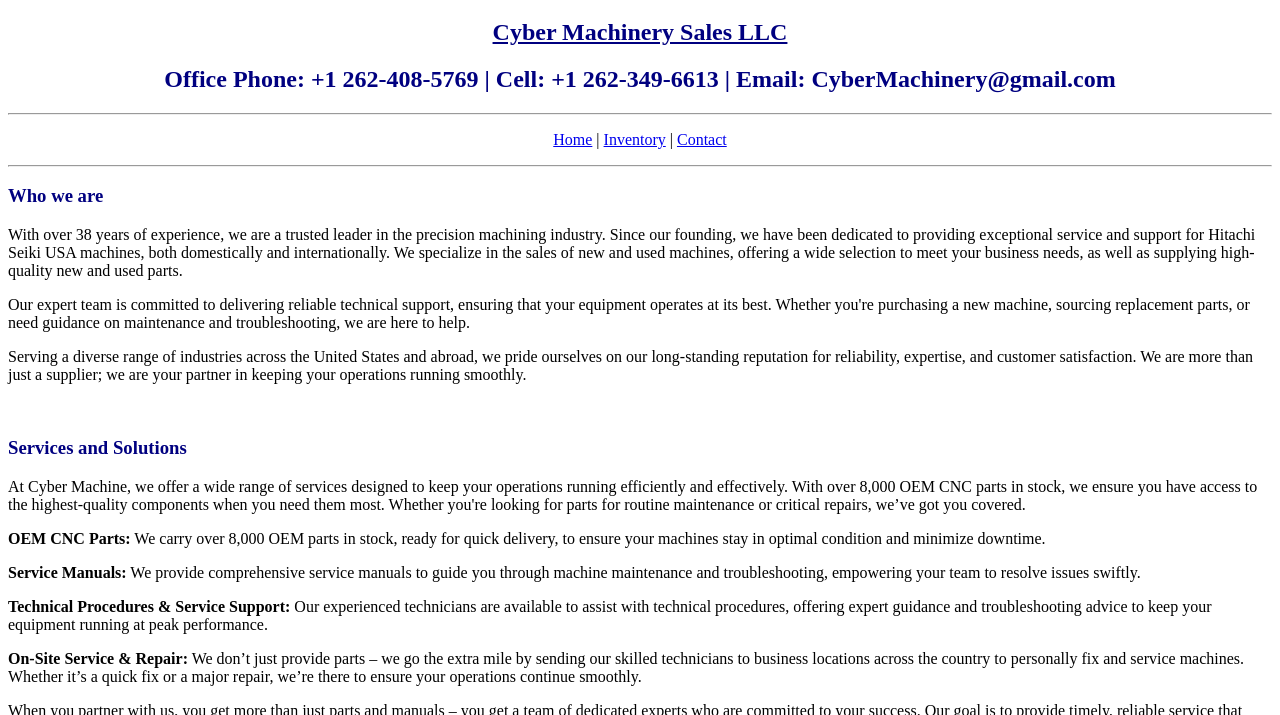
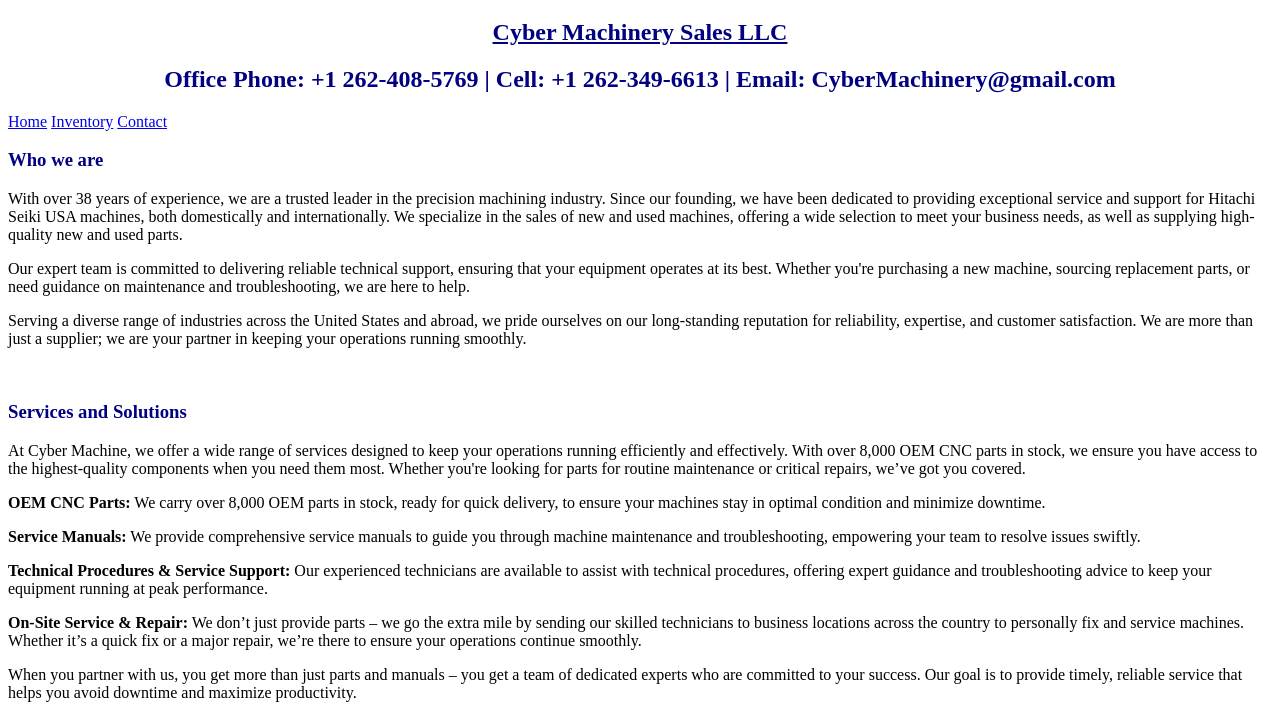
Before and after one commit to thomaskaye95/Cyberwebsite, a plain HTML site: page index.html in a window 1280 px wide. Shown: the part 61-776 px from the top of the page. Drawn offline with Linux system fonts and the light colour scheme.

Commit message:
Update index.html

```diff
--- a/index.html
+++ b/index.html
@@ -9,9 +9,12 @@
 <H1>Hitachi Seiki Parts, New and Used</H1>
 <h2><u>Cyber Machinery Sales LLC</u></h2>
 <h2>Office Phone: +1 262-408-5769 | Cell: +1 262-349-6613 | Email: CyberMachinery@gmail.com</h2>
-<hr>
-<p align="center"><a href="index.html">Home</a> | <a href="availablemachines.html">Inventory</a> | <a href="contactpage.html">Contact</a></p>
-<hr>
+<div class="topnav">
+  <a class="active" href="index.html">Home</a>
+  <a href="availablemachines.html">Inventory</a>
+  <a href="contactpage.html">Contact</a>
+</div>
+<div style="padding-left:16px"></div>
 <h3><b>Who we are</b></h3>
 <p>With over 38 years of experience, we are a trusted leader in the precision machining industry. Since our founding, we have been dedicated to providing exceptional service and support for Hitachi Seiki USA machines, both domestically and internationally. We specialize in the sales of new and used machines, offering a wide selection to meet your business needs, as well as supplying high-quality new and used parts.</p>
 <p>Our expert team is committed to delivering reliable technical support, ensuring that your equipment operates at its best. Whether you're purchasing a new machine, sourcing replacement parts, or need guidance on maintenance and troubleshooting, we are here to help.</p>
```
